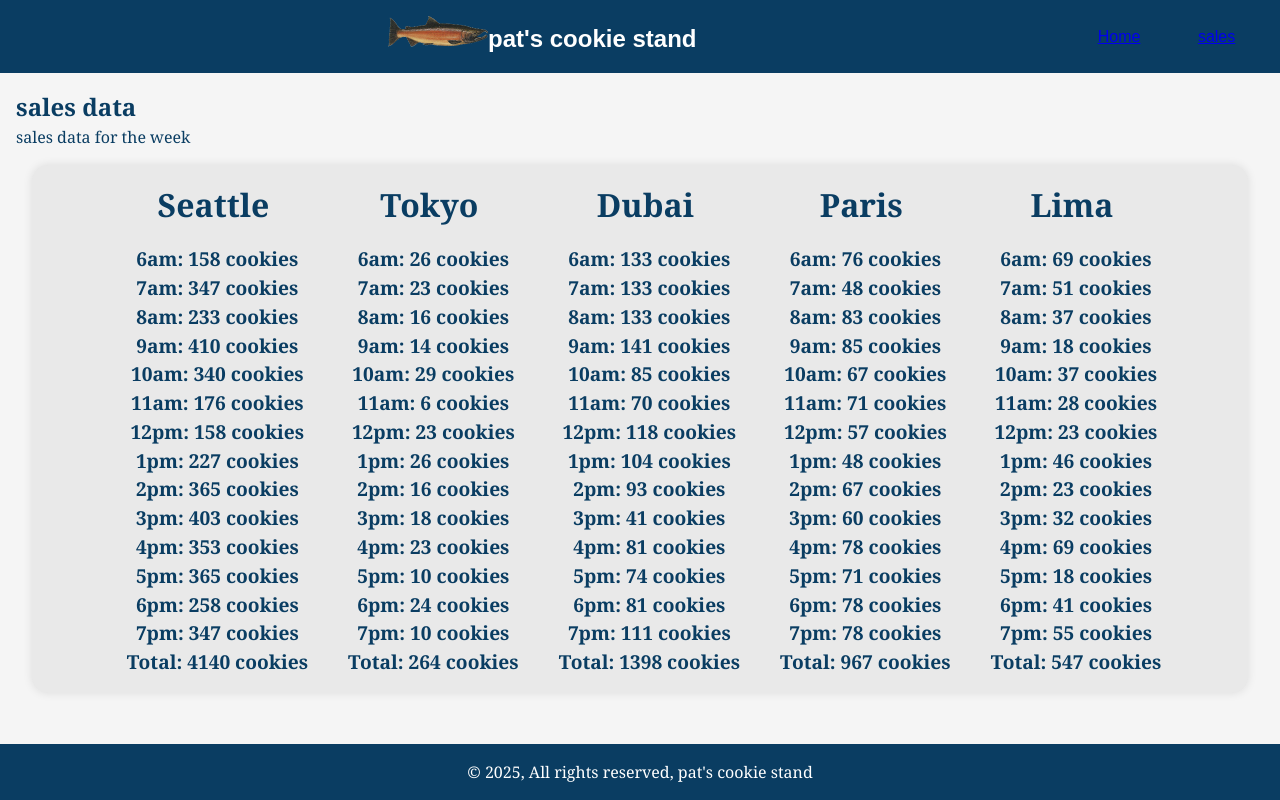
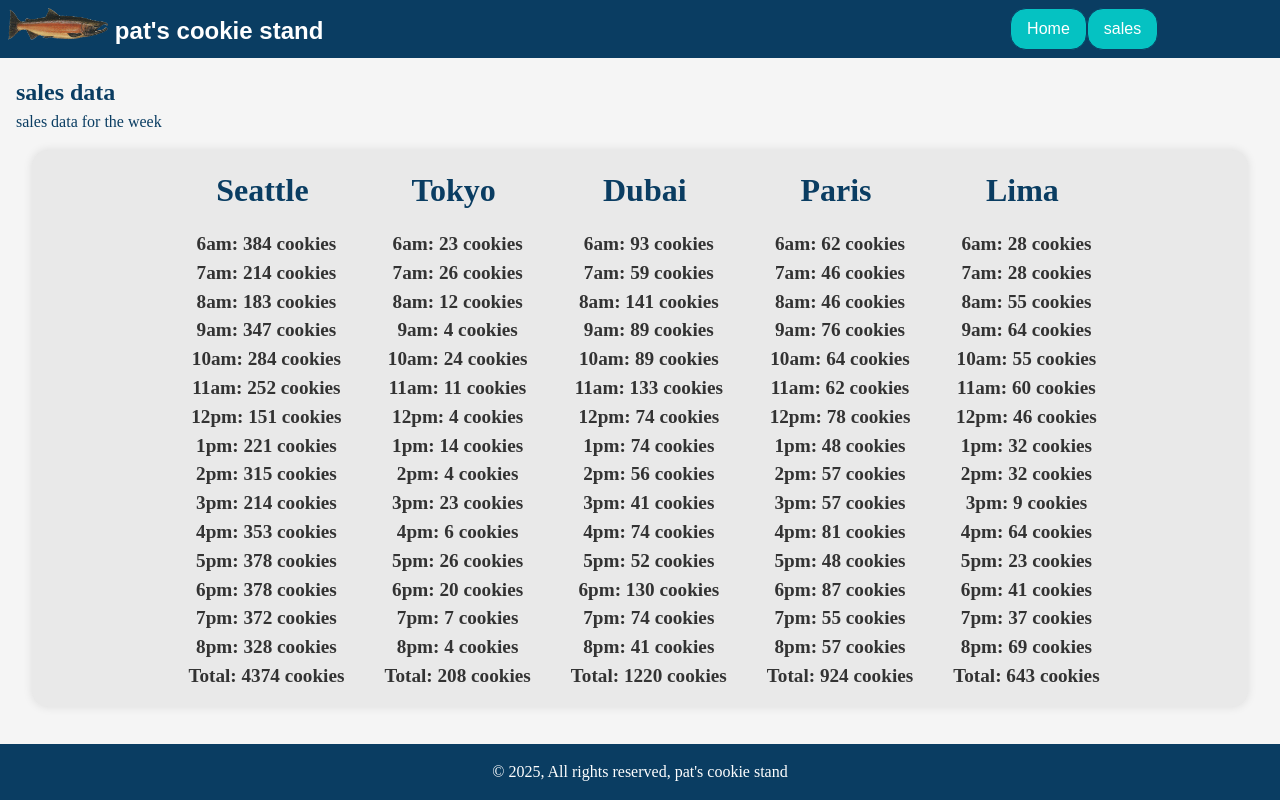
Before and after one commit to jihadnassar202/cookie-stand, a plain HTML site: page sales.html in a window 1280 px wide. Drawn offline with Linux system fonts and the light colour scheme.

Commit message:
udjustment on the css file and added gitignore & eslintrc files

```diff
--- a/app.js
+++ b/app.js
@@ -1,12 +1,11 @@
 'use strict';
-const hours=['6am','7am','8am','9am','10am','11am','12pm','1pm','2pm','3pm','4pm','5pm','6pm','7pm'];
+const hours=['6am','7am','8am','9am','10am','11am','12pm','1pm','2pm','3pm','4pm','5pm','6pm','7pm','8pm'];
     const seattleSales=
     {
         name:'Seattle',
         minCustomers:23,
         maxCustomers:65,
         avgCookiesPerCustomer:6.3,
-
         customersPerHour:[],
         cookiesPerHour:[],
         totalSales:0,
@@ -14,26 +13,25 @@ const hours=['6am','7am','8am','9am','10am','11am','12pm','1pm','2pm','3pm','4pm
             return Math.floor(Math.random() * (this.maxCustomers - this.minCustomers + 1)) + this.minCustomers;
           },
 
-          calcCustomersEachHour() {
-            this.customersEachHour = [];
+          calcCustomersPerHour() {
+            this.customersPerHour = [];
             for (let i = 0; i < hours.length; i++) {
-              this.customersEachHour.push(this.randomCustomers());
+              this.customersPerHour.push(this.randomCustomers());
             }
           },
 
-          calcCookiesEachHour() {
-            this.cookiesEachHour = [];
+          calcCookiesPerHour() {
+            this.cookiesPerHour = [];
             this.totalSales = 0;
 
             for (let i = 0; i < hours.length; i++) {
-              const cookies = Math.round(this.customersEachHour[i] * this.avgCookiesPerCustomer);
-              this.cookiesEachHour.push(cookies);
+              const cookies = Math.round(this.customersPerHour[i] * this.avgCookiesPerCustomer);
+              this.cookiesPerHour.push(cookies);
               this.totalSales += cookies;
             }
           },
 
           showResults(parentElement) {
-            //Use template literals in your JS logic to render the stores as lists on the sales page.
                 const storeList = document.createElement('ul');
                 {
                 storeList.innerHTML = `
@@ -41,7 +39,7 @@ const hours=['6am','7am','8am','9am','10am','11am','12pm','1pm','2pm','3pm','4pm
                 for (let i = 0; i < hours.length; i++) {
                 storeList.innerHTML += `
                 <ul>
-                <li>${hours[i]}: ${this.cookiesEachHour[i]} cookies</li>`
+                <li>${hours[i]}: ${this.cookiesPerHour[i]} cookies</li>`
                 }
                 storeList.innerHTML += `
                 <li>Total: ${this.totalSales} cookies</li>`;
@@ -58,26 +56,25 @@ const tokyoSales={
         return Math.floor(Math.random() * (this.maxCustomers - this.minCustomers + 1)) + this.minCustomers;
       },
 
-      calcCustomersEachHour() {
-        this.customersEachHour = [];
+      calcCustomersPerHour() {
+        this.customersPerHour = [];
         for (let i = 0; i < hours.length; i++) {
-          this.customersEachHour.push(this.randomCustomers());
+          this.customersPerHour.push(this.randomCustomers());
         }
       },
 
-      calcCookiesEachHour() {
-        this.cookiesEachHour = [];
+      calcCookiesPerHour() {
+        this.cookiesPerHour = [];
         this.totalSales = 0;
 
         for (let i = 0; i < hours.length; i++) {
-          const cookies = Math.round(this.customersEachHour[i] * this.avgCookiesPerCustomer);
-          this.cookiesEachHour.push(cookies);
+          const cookies = Math.round(this.customersPerHour[i] * this.avgCookiesPerCustomer);
+          this.cookiesPerHour.push(cookies);
           this.totalSales += cookies;
         }
       },
 
       showResults(parentElement) {
-        //Use template literals in your JS logic to render the stores as lists on the sales page.
             const storeList = document.createElement('ul');
             {
             storeList.innerHTML = `
@@ -85,7 +82,7 @@ const tokyoSales={
             for (let i = 0; i < hours.length; i++) {
             storeList.innerHTML += `
             <ul>
-            <li>${hours[i]}: ${this.cookiesEachHour[i]} cookies</li>`
+            <li>${hours[i]}: ${this.cookiesPerHour[i]} cookies</li>`
             }
             storeList.innerHTML += `
             <li>Total: ${this.totalSales} cookies</li>`;
@@ -102,26 +99,25 @@ const dubaiSales={
         return Math.floor(Math.random() * (this.maxCustomers - this.minCustomers + 1)) + this.minCustomers;
       },
 
-      calcCustomersEachHour() {
-        this.customersEachHour = [];
+      calcCustomersPerHour() {
+        this.customersPerHour = [];
         for (let i = 0; i < hours.length; i++) {
-          this.customersEachHour.push(this.randomCustomers());
+          this.customersPerHour.push(this.randomCustomers());
         }
       },
 
-      calcCookiesEachHour() {
-        this.cookiesEachHour = [];
+      calcCookiesPerHour() {
+        this.cookiesPerHour = [];
         this.totalSales = 0;
 
         for (let i = 0; i < hours.length; i++) {
-          const cookies = Math.round(this.customersEachHour[i] * this.avgCookiesPerCustomer);
-          this.cookiesEachHour.push(cookies);
+          const cookies = Math.round(this.customersPerHour[i] * this.avgCookiesPerCustomer);
+          this.cookiesPerHour.push(cookies);
           this.totalSales += cookies;
         }
       },
 
       showResults(parentElement) {
-        //Use template literals in your JS logic to render the stores as lists on the sales page.
             const storeList = document.createElement('ul');
             {
             storeList.innerHTML = `
@@ -129,7 +125,7 @@ const dubaiSales={
             for (let i = 0; i < hours.length; i++) {
             storeList.innerHTML += `
             <ul>
-            <li>${hours[i]}: ${this.cookiesEachHour[i]} cookies</li>`
+            <li>${hours[i]}: ${this.cookiesPerHour[i]} cookies</li>`
             }
             storeList.innerHTML += `
             <li>Total: ${this.totalSales} cookies</li>`;
@@ -146,26 +142,24 @@ const parisSales={
         return Math.floor(Math.random() * (this.maxCustomers - this.minCustomers + 1)) + this.minCustomers;
       },
 
-      calcCustomersEachHour() {
-        this.customersEachHour = [];
+      calcCustomersPerHour() {
+        this.customersPerHour = [];
         for (let i = 0; i < hours.length; i++) {
-          this.customersEachHour.push(this.randomCustomers());
+          this.customersPerHour.push(this.randomCustomers());
         }
       },
 
-      calcCookiesEachHour() {
-        this.cookiesEachHour = [];
+      calcCookiesPerHour() {
+        this.cookiesPerHour = [];
         this.totalSales = 0;
 
         for (let i = 0; i < hours.length; i++) {
-          const cookies = Math.round(this.customersEachHour[i] * this.avgCookiesPerCustomer);
-          this.cookiesEachHour.push(cookies);
+          const cookies = Math.round(this.customersPerHour[i] * this.avgCookiesPerCustomer);
+          this.cookiesPerHour.push(cookies);
           this.totalSales += cookies;
         }
       },
-
-      showResults(parentElement) {
-        //Use template literals in your JS logic to render the stores as lists on the sales page.
+          showResults(parentElement) {
             const storeList = document.createElement('ul');
             {
             storeList.innerHTML = `
@@ -173,7 +167,7 @@ const parisSales={
             for (let i = 0; i < hours.length; i++) {
             storeList.innerHTML += `
             <ul>
-            <li>${hours[i]}: ${this.cookiesEachHour[i]} cookies</li>`
+            <li>${hours[i]}: ${this.cookiesPerHour[i]} cookies</li>`
             }
             storeList.innerHTML += `
             <li>Total: ${this.totalSales} cookies</li>`;
@@ -190,61 +184,43 @@ const limaSales={
         return Math.floor(Math.random() * (this.maxCustomers - this.minCustomers + 1)) + this.minCustomers;
       },
 
-      calcCustomersEachHour() {
-        this.customersEachHour = [];
+      calcCustomersPerHour() {
+        this.customersPerHour = [];
         for (let i = 0; i < hours.length; i++) {
-          this.customersEachHour.push(this.randomCustomers());
+          this.customersPerHour.push(this.randomCustomers());
         }
       },
 
-      calcCookiesEachHour() {
-        this.cookiesEachHour = [];
+      calcCookiesPerHour() {
+        this.cookiesPerHour = [];
         this.totalSales = 0;
 
         for (let i = 0; i < hours.length; i++) {
-          const cookies = Math.round(this.customersEachHour[i] * this.avgCookiesPerCustomer);
-          this.cookiesEachHour.push(cookies);
+          const cookies = Math.round(this.customersPerHour[i] * this.avgCookiesPerCustomer);
+          this.cookiesPerHour.push(cookies);
           this.totalSales += cookies;
         }
       },
 
       showResults(parentElement) {
-        //Use template literals in your JS logic to render the stores as lists on the sales page.
             const storeList = document.createElement('ul');
-            {
+
             storeList.innerHTML = `
             <h2>${this.name}</h2>`
             for (let i = 0; i < hours.length; i++) {
             storeList.innerHTML += `
             <ul>
-            <li>${hours[i]}: ${this.cookiesEachHour[i]} cookies</li>`
+            <li>${hours[i]}: ${this.cookiesPerHour[i]} cookies</li>`
             }
             storeList.innerHTML += `
             <li>Total: ${this.totalSales} cookies</li>`;
-            parentElement.appendChild(storeList);}}}
+            parentElement.appendChild(storeList);}}
 
-       /* const h2 = document.createElement('h2');
-        h2.textContent = this.name;
-        parentElement.appendChild(h2);
 
-        const ul = document.createElement('ul');
-
-        for (let i = 0; i < hours.length; i++) {
-          const li = document.createElement('li');
-          li.textContent = `${hours[i]}: ${this.cookiesEachHour[i]} cookies`;
-          ul.appendChild(li);
-        }
-
-        const totalLi = document.createElement('li');
-        totalLi.textContent = `Total: ${this.totalSales} cookies`;
-        ul.appendChild(totalLi);
-
-        parentElement.appendChild(ul);*/
-//}
     const sales = document.getElementById('sales');
     const stores = [seattleSales, tokyoSales, dubaiSales, parisSales, limaSales];
     stores.forEach(store => {
-      store.calcCustomersEachHour();
-      store.calcCookiesEachHour();
+      store.calcCustomersPerHour();
+      store.calcCookiesPerHour();
       store.showResults(sales);
     });
--- a/sales.html
+++ b/sales.html
@@ -11,9 +11,9 @@
 <body>
     <header>
         <nav>
-            <h1><img src="salmon.png" alt="salmon cookie">pat's cookie stand</h1>
-            <a href="index.html">Home</a>
-            <a href="sales.html">sales</a>
+            <h1><a href="index.html"><img src="salmon.png" alt="salmon cookie"></a> pat's cookie stand</h1>
+        <a href="index.html" CLASS="button">Home</a>
+        <a href="sales.html" CLASS="button">sales</a>
         </nav>
     </header>
     <main>
--- a/style.css
+++ b/style.css
@@ -4,23 +4,27 @@
     box-sizing: border-box;
 }
 body{
-    font-family: 'georgia';
+    font-family: 'georgia,serif';
     font-size: 16px;
     line-height: 1.5;
     color:#0A3D62;
     background-color: #f5f5f5;
 }
+h1 h2{
+    font-family: 'Montserrat', sans-serif;
+    color: #0A3D62;
+}
 header{
     background-color: #0A3D62;
     color: #fff;
-    padding: 1rem;
-    text-align: center;
+    padding: 0.5rem;
+    text-align: left;
     font-family: sans-serif;
 }
 nav{
     display: flex;
     flex-direction: row;
-    justify-content: space-around;
+    justify-content: left;
     align-items: center;
 }
 main{
@@ -72,5 +76,15 @@ img{
     margin-left: 0.5rem;
     font-size: 1.2rem;
     font-weight: bold;
-    color: #0A3D62;
+    color: #333;
 }
+.button{
+    display: inline-block;
+    background-color: #05c2c2;
+    color: #fff;
+    padding: 0.5rem 1rem;
+    border-radius: 1rem;
+    border: 1px solid #0A3D62;
+    text-decoration: none;
+    cursor: pointer;
+}
```
Also changed, not shown: index.html (+14 -9 lines), .eslintrc.json (added), 1 other file.
